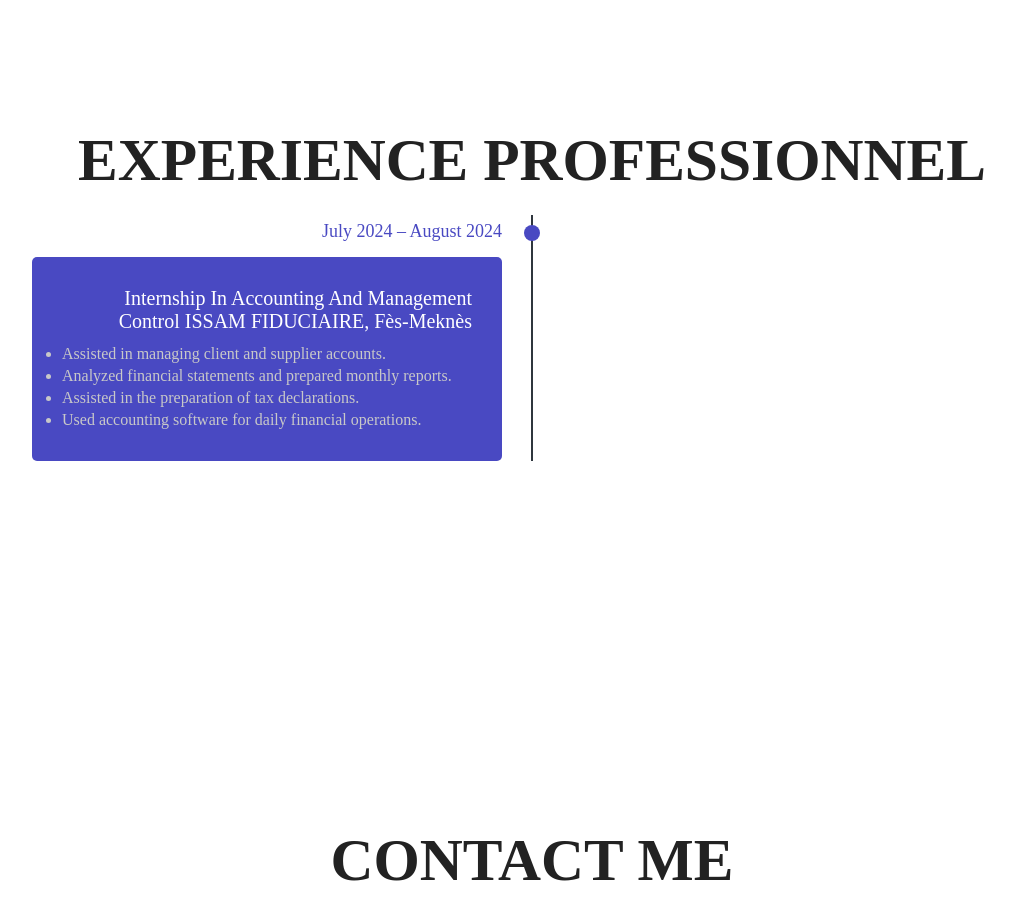
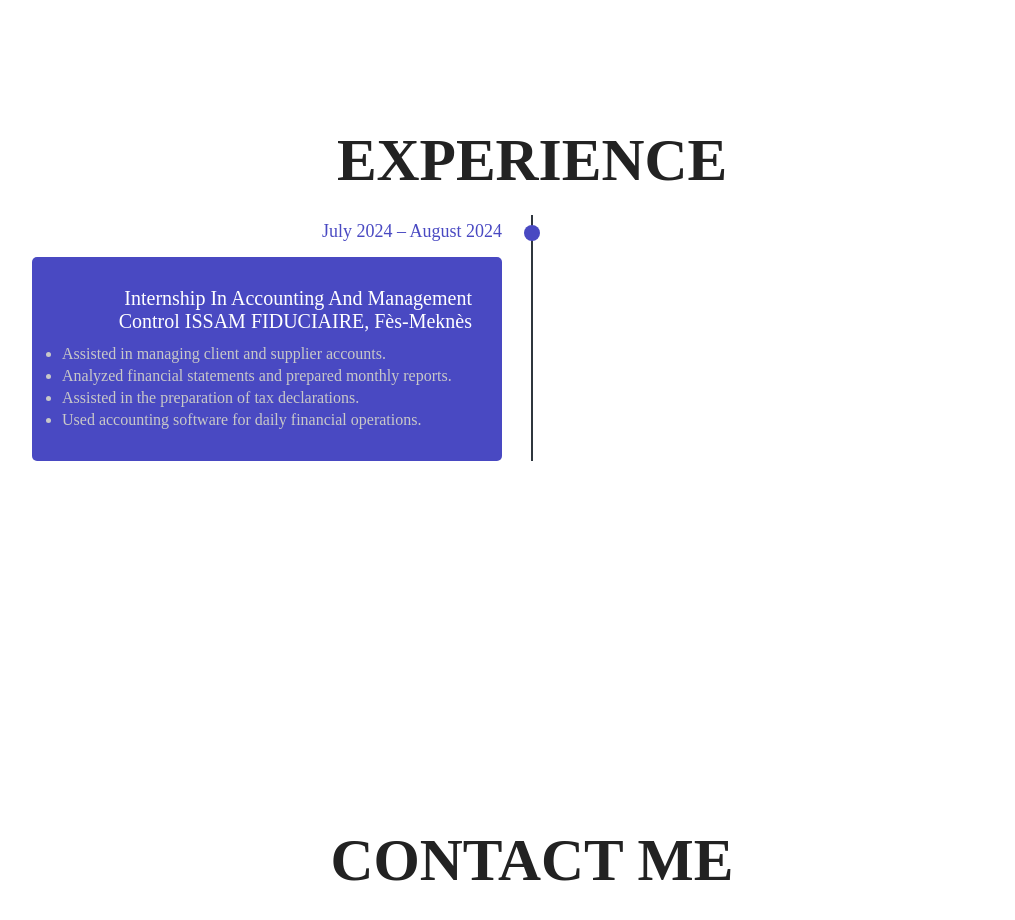
Before and after one commit to Mahdil1/Meryeme_oubai, a plain HTML site: page index.html in a window 1280 px wide. Shown: the part 2480-3400 px from the top of the page, without its empty margins (108-1123 px from the left). Drawn offline with nearby package versions, Linux system fonts and the light colour scheme.

Commit message:
Update index.html

```diff
--- a/index.html
+++ b/index.html
@@ -80,7 +80,7 @@
     </section>
 
     <section class="timeline-section" id="expr">
-        <h1 class="heading">Experience professionnel</h1>
+        <h1 class="heading">Experience </h1>
         <div class="timeline-items">
             <div class="timeline-item">
                 <div class="timeline-dot"></div>
```
